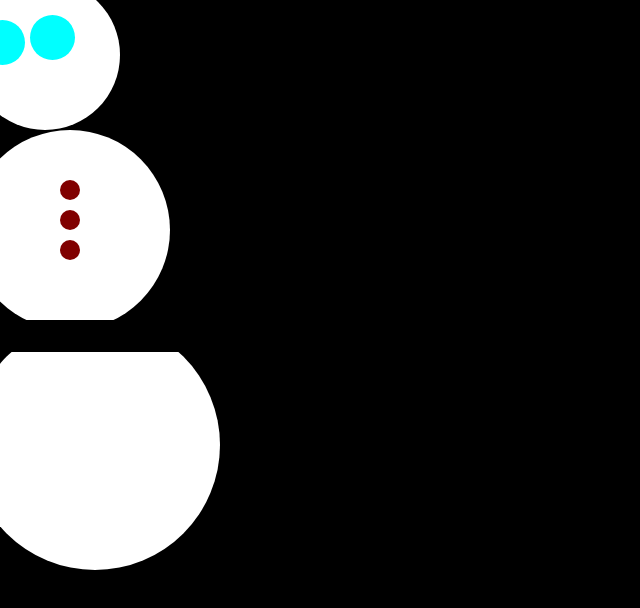
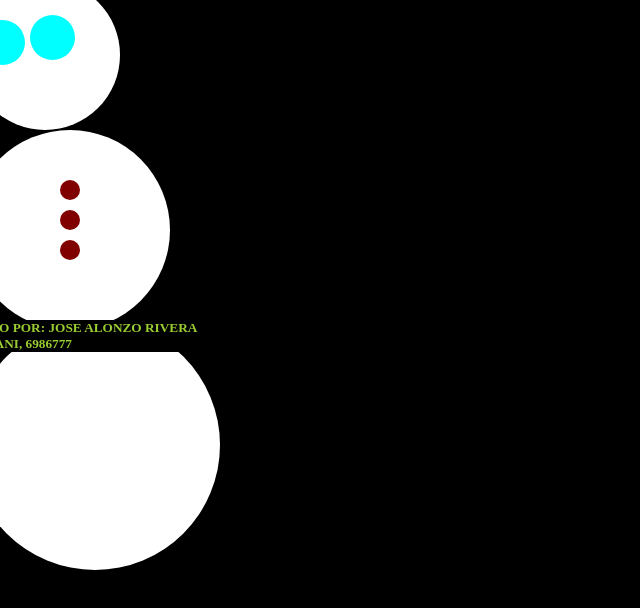
Before and after one commit to jossrivera77/tarea2, a plain HTML site: page index.html in a window 1280 px wide. Shown: the whole page, without its empty margins (0-640 px from the left). Drawn offline with Linux system fonts and the light colour scheme.

Commit message:
Add files via upload

```diff
--- a/css/estilo.css
+++ b/css/estilo.css
@@ -53,3 +53,7 @@
     left: 80px;
     margin: 10px;
 }
+h5
+{
+    color: yellowgreen;
+}
```
